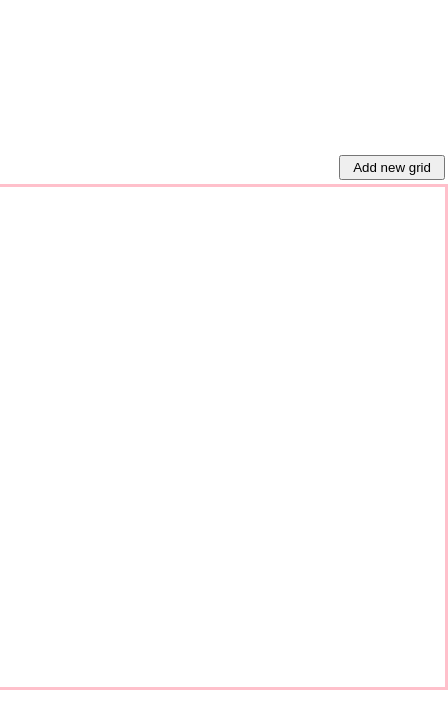
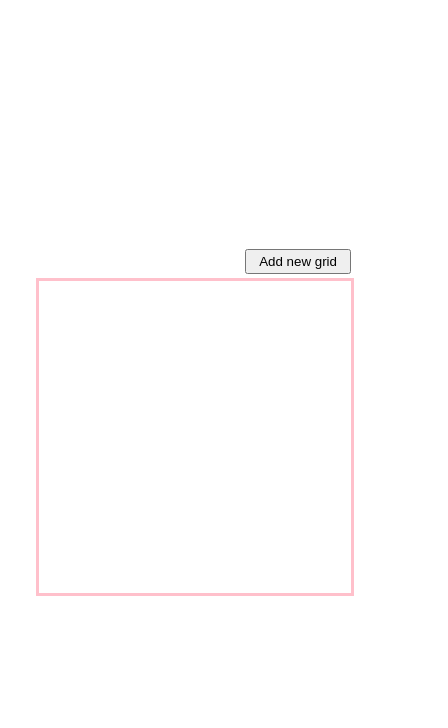
Before and after one commit to marcos-dirley/odinProject, a plain HTML site: page etch/index.html in a window 390 px wide. Shown: the whole page, 448 px wide, since content can reach past the window. Drawn offline with Linux system fonts and the light colour scheme.

Commit message:
fixes responsivity

```diff
--- a/etch/style.css
+++ b/etch/style.css
@@ -4,13 +4,19 @@ body {
     display: flex;
     justify-content: center;
     align-items: center;
-    min-height: 100vh;
+    height: clamp(100vh, 100vh, 100vh);
     box-sizing: border-box;
 }
 
+#container {
+    display: flex;
+    flex-direction: column;
+    flex-wrap: wrap;
+}
+
 #grid {
-    width: 500px;
-    height: 500px;
+    width: min(80vw, 80vh);
+    height: min(80vw, 80vh);
     border: 3px solid pink;
     display: flex;
     flex-direction: column;
```
